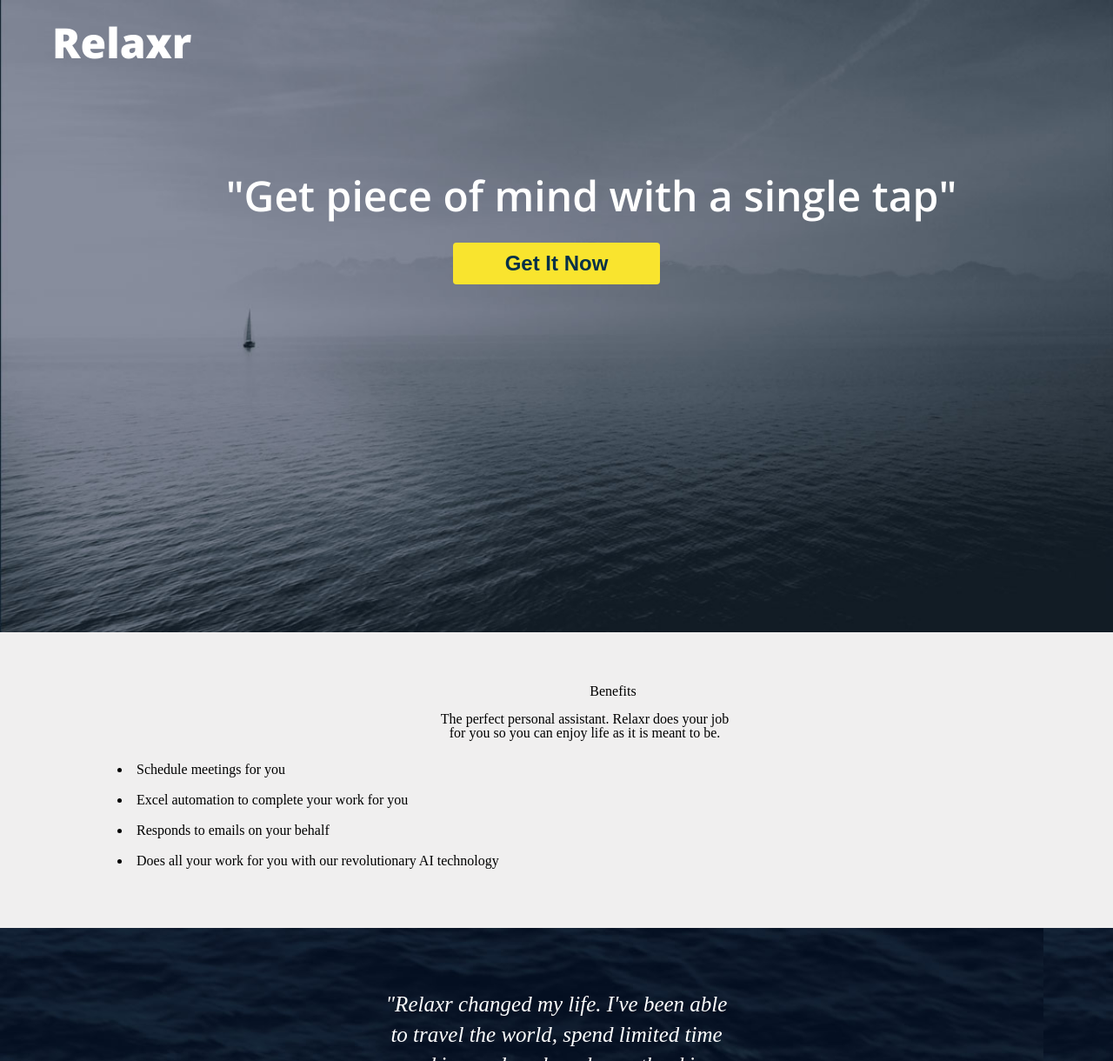
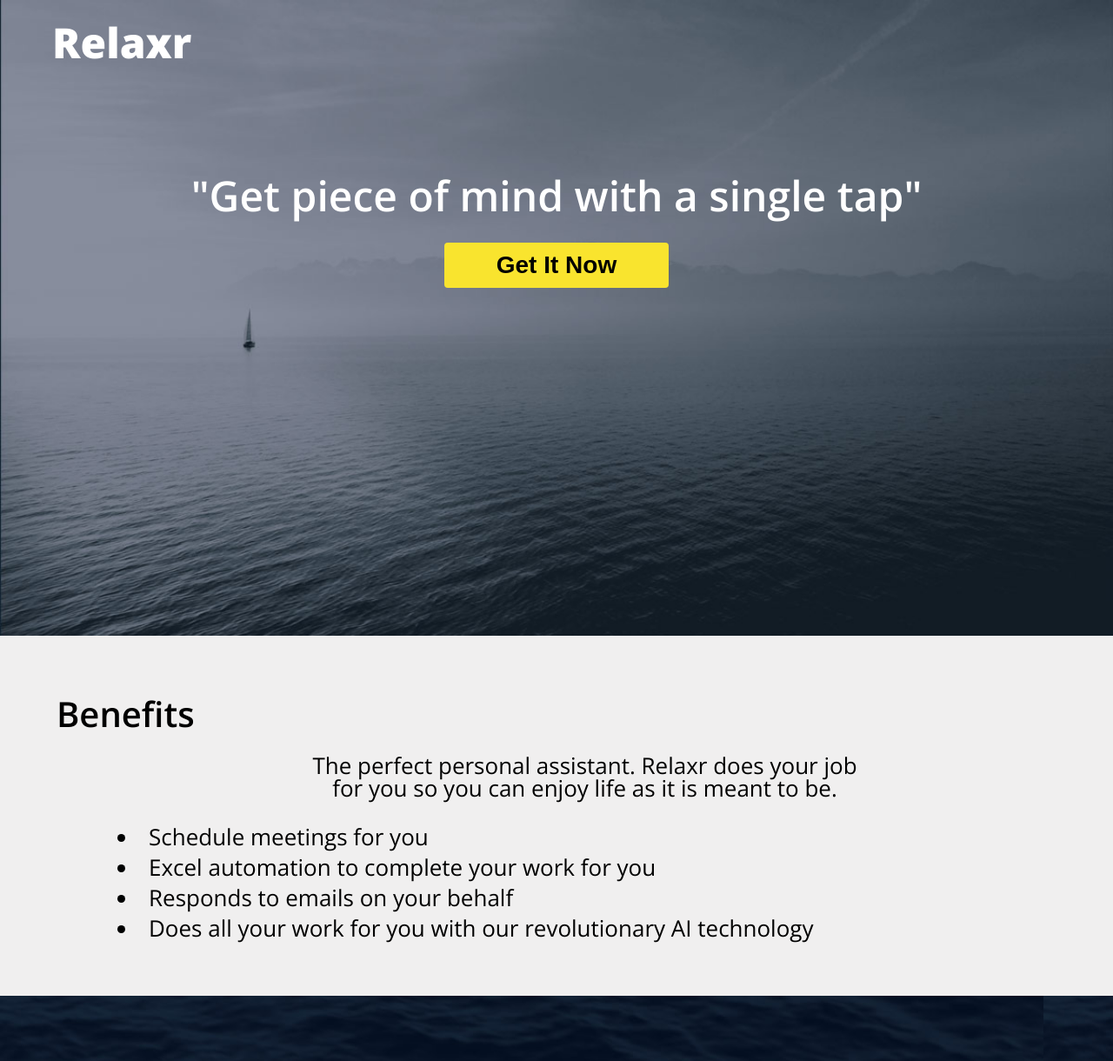
Before and after one commit to KVKYES/relaxr_landing_pge, a plain HTML site: page index.html in a window 1280 px wide. Shown: the top 1220 px of the page at 87% size. Drawn offline with nearby package versions, Linux system fonts and the light colour scheme.

Commit message:
Finalized

```diff
--- a/css/style.css
+++ b/css/style.css
@@ -11,7 +11,9 @@ Front End Developer @GA in NYC
 }
 
 html {
-	text-align:center
+	font-family: 'Open Sans' , sans-serif;
+	font-size: 26px;
+	text-align: center;
 }
 
 .header {
@@ -33,17 +35,15 @@ h1 {
 }
 
 h2 {
-	text-align: center;
 	padding-top: 80px;
-	padding-left: 80px;
 	font-weight: 600;
 }
 
 .getitnow {
-	color: #033048;
+	color: black;
 	background: #f9e42e;
 	font-weight: bold;
-	font-size: 24px;
+	font-size: 28px;
 	padding: 10px 60px 10px 60px;
 	border: none;
 	border-radius: 4px;
@@ -52,10 +52,10 @@ h2 {
 }
 
 h3 {
-	padding-left: 65px;
-	padding-top: 30px;
-	background-color: #f0efef;
-	font-weight: 400;
+	font-weight: 600;
+	font-size: 40px;
+	text-align: left;
+	padding-top: 40px;
 }
 
 .benefits {
@@ -77,16 +77,16 @@ ul {
 	background: url('../images/testimonial_bg.jpg');
 	color: white;
 	font-style: italic;
-	font-size: 25px;
+	font-size: 36px;
 	padding: 70px 100px 70px 100px;
-	line-height: 35px;
+	line-height: 45px;
 }
 
 #amanda {
 	line-height: 50px;
 	font-style: normal;
-	font-size: 25px;
-	font-weight: 500;
+	font-size: 36px;
+	font-weight: 600;
 }
 .footer {
 	font-weight: extra-bold;
```
